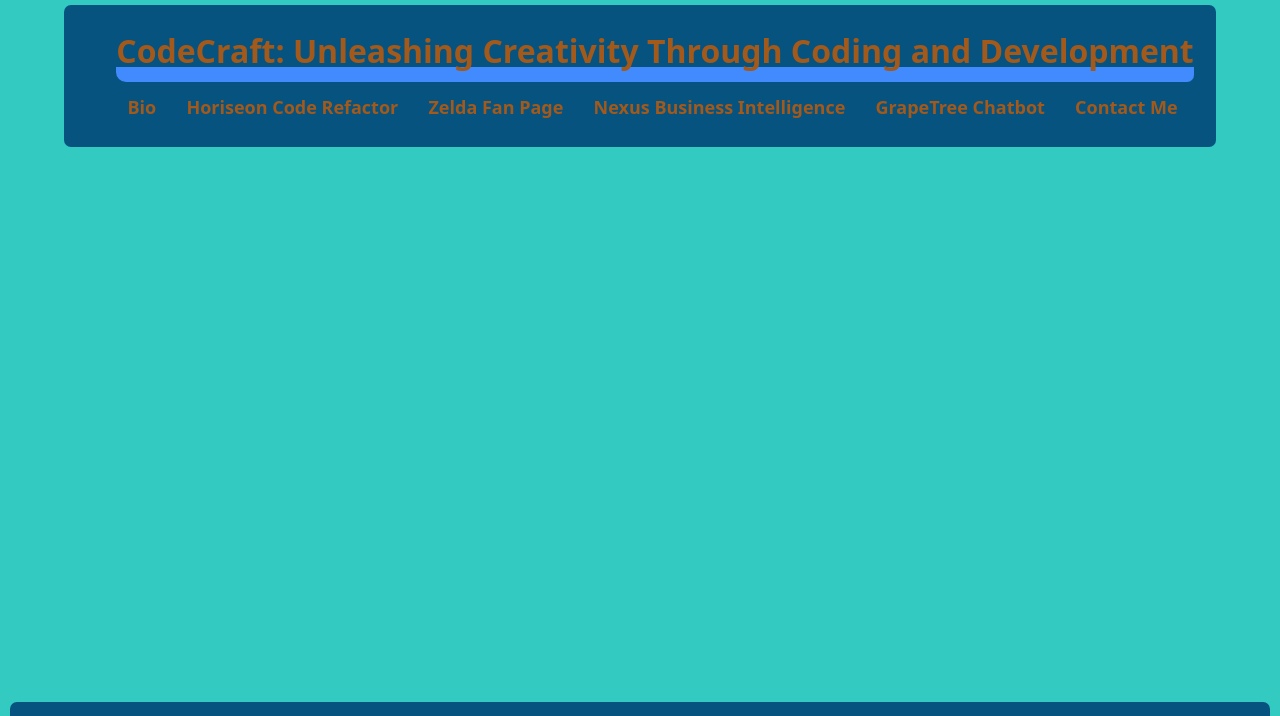
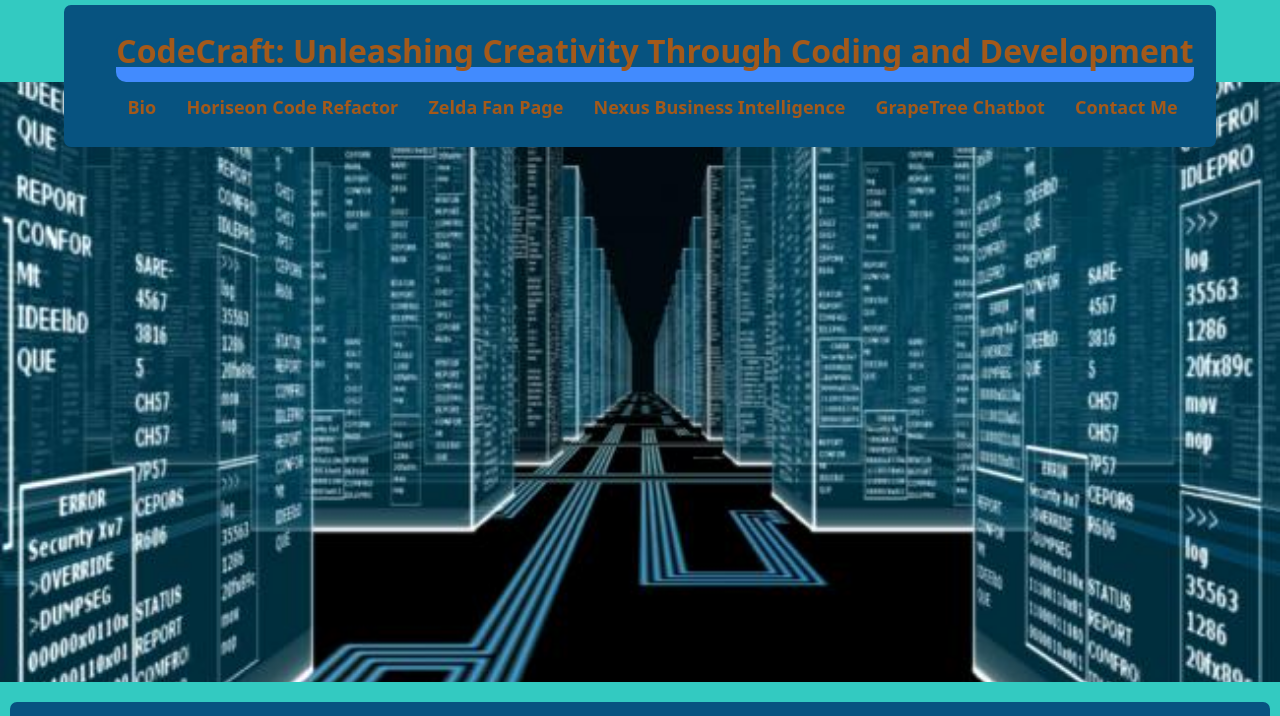
Before and after one commit to kbliss86/Advanced-CSS-Portfolio, a plain HTML site: page index.html in a window 1280 px wide. Shown: the top 716 px of the page. Drawn offline with Linux system fonts and the light colour scheme.

Commit message:
Update style.css

```diff
--- a/assets/css/style.css
+++ b/assets/css/style.css
@@ -68,7 +68,7 @@ a {
 .hero {
     height: 600px;
     width: 100%;
-    background-image: url("./images/Hacker-Gibson.png");
+    background-image: url("../images/Hacker-Gibson.png");
     background-size: cover;
     background-position: center;
     margin-bottom: 10px;
```
